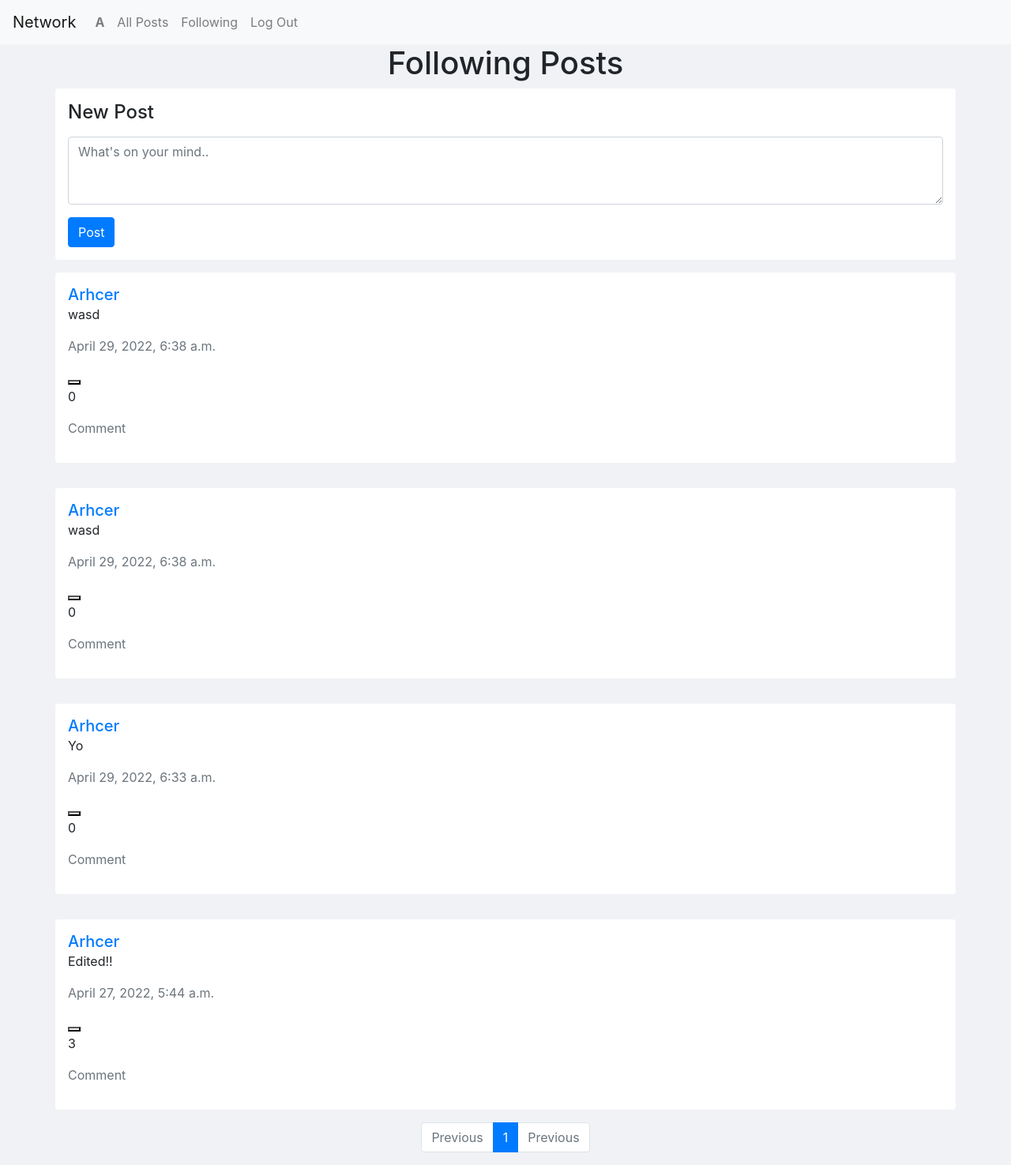
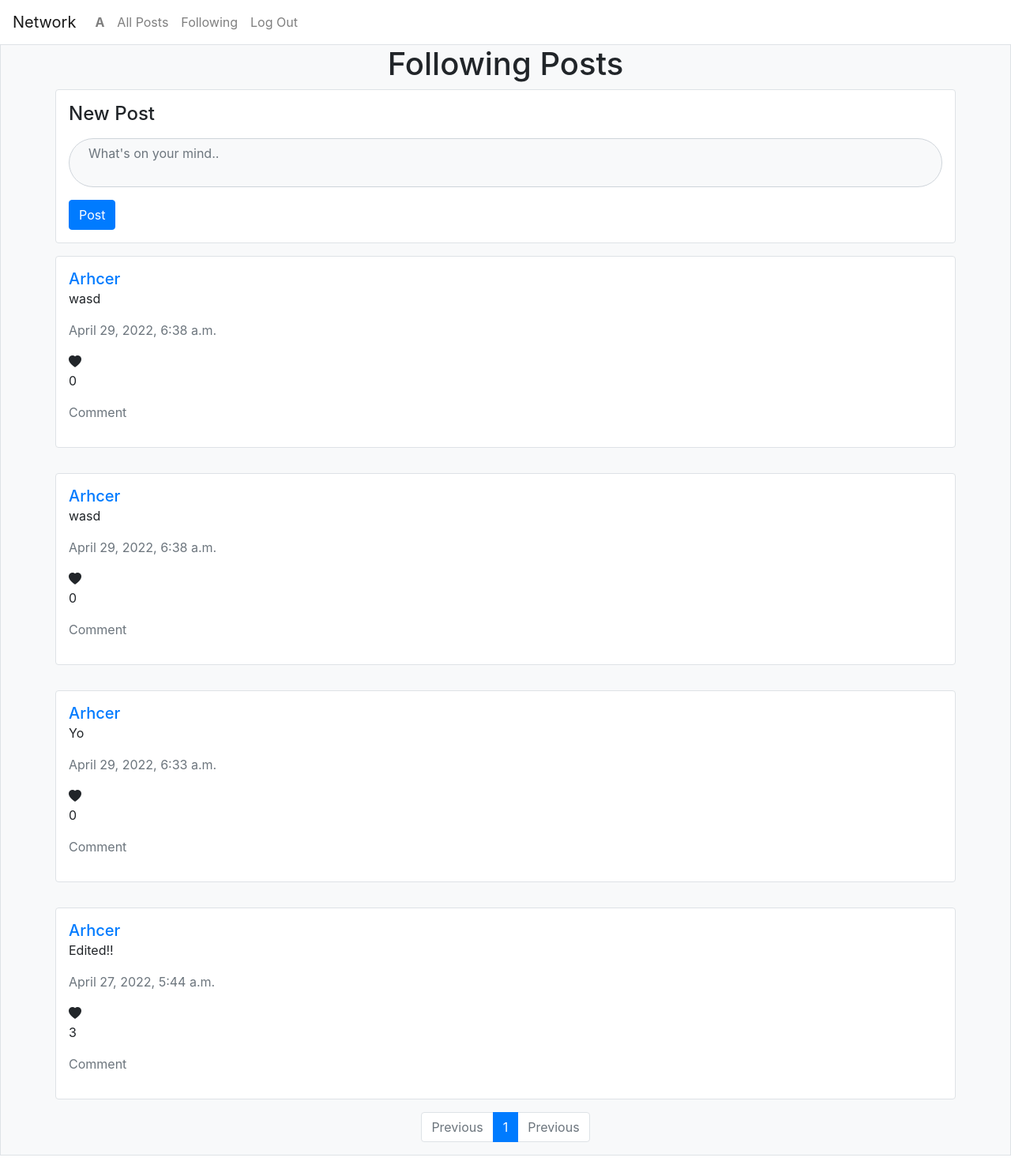
Before and after one commit to Archer-SN/commerce, a Django app: page /following in a window 1280 px wide. Shown: the whole page at 79% size. Run offline with Django 3.2, Linux system fonts and the light colour scheme; a user stored in the database is signed in; data comes from the database, SQL or seed files in the repository; both versions use the stored data as it was after the commit; some libraries are stand-ins or nearby versions.

Commit message:
Finished the project!

```diff
--- a/network/static/network/main.js
+++ b/network/static/network/main.js
@@ -53,9 +53,10 @@ function handleLike(e, type) {
     })
     .then(response => response.json())
     .then(data => {
+        e.target.style.color = data.color;
         e.target.parentNode.querySelector(".like-count").textContent = data["like_count"];
     })
-    .catch(error => console.log(error));
+    .catch(error => window.location.replace("/login"));
 }
 
 function handleFollow() {
@@ -93,14 +94,16 @@ function handleEdit(e, type) {
     const clonedEditButton = clonedContentContainer.querySelector(`.edit-${type}-btn`)
 
     const editContainer = document.createElement("div");
+    editContainer.className = "py-3"
 
-    const editAreaDiv = document.createElement("div");
     const editArea = document.createElement("textarea");
     editArea.value = content;
+    editArea.className = "form-control mb-3";
 
-    editAreaDiv.append(editArea);
 
     const submitButton = document.createElement("button");
+    submitButton.className = "btn btn-primary btn-sm mr-2";
+    submitButton.textContent = "Edit"
     submitButton.addEventListener("click", () => {
         editContent = editArea.value;
         fetch(url, {
@@ -119,12 +122,14 @@ function handleEdit(e, type) {
     })
 
     const cancelButton = document.createElement("button");
+    cancelButton.className = "btn btn-light btn-sm";
+    cancelButton.textContent = "Cancel"
     cancelButton.addEventListener("click", () => {
         editContainer.replaceWith(clonedContentContainer);
         clonedEditButton.addEventListener("click", (e) => handleEdit(e, type))
     })
 
-    editContainer.append(editAreaDiv, submitButton, cancelButton);
+    editContainer.append(editArea, submitButton, cancelButton);
 
     contentContainer.replaceWith(editContainer);
 }
@@ -132,9 +137,15 @@ function handleEdit(e, type) {
 function showComment(e) {
     const commentButton = e.target;
     const postId = commentButton.dataset.id;
+
     const commentContainer = document.createElement("div");
+    commentContainer.className = "comment-container"
+    // Hide comments on click
+    commentButton.addEventListener("click", (e) => hideComment(e), { once: true })
+
+    const hr = document.createElement("hr");
     const commentForm = createCommentForm(postId);
-    commentContainer.append(commentForm)
+    commentContainer.append(hr, commentForm)
 
     fetch(`/comment?id=${postId}`, {
         headers: {"X-CSRFToken": csrftoken},
@@ -142,6 +153,10 @@ function showComment(e) {
     })
     .then(response => response.json())
     .then(data => {
+        if (data["is_logged_in"] === false) {
+            commentForm.action = "/login";
+            commentForm.method = "GET"
+        }
         const commentData = data.comments;
         for (let i = 0; i < commentData.length; i++) {
             commentContainer.append(createComment(data["user_id"], commentData[i]))
@@ -155,9 +170,17 @@ function showComment(e) {
     .catch(error => console.log(error))
 }
 
+function hideComment(e) {
+    e.target.parentNode.querySelector(".comment-container").remove()
+    e.target.addEventListener("click", (e) => showComment(e), {once: true})
+}
+
+
 function createComment(userId, comment) {
     console.log(userId, comment);
     const newComment = document.createElement("div");
+
+    const hr = document.createElement("hr");
 
     const profileLink = document.createElement("a");
     profileLink.className = "h5";
@@ -178,8 +201,8 @@ function createComment(userId, comment) {
     dateCreated.className = "date-created text-muted"
     dateCreated.textContent = comment["date_created"];
 
-    const likeButton = document.createElement("button");
-    likeButton.className = "like-comment-btn";
+    const likeButton = document.createElement("i");
+    likeButton.className = "bi bi-heart-fill like-comment-btn";
     likeButton.dataset.id = comment.id;
     likeButton.addEventListener("click", (e) => handleLike(e, "comment"))
 
@@ -191,7 +214,7 @@ function createComment(userId, comment) {
     commentButton.className = "comment text-muted";
     commentButton.dataset.id = comment.id;
 
-    newComment.append(profileLink, contentContainer)
+    newComment.append(hr, profileLink, contentContainer)
 
     if (comment.author_id === userId) {
         const editButton = document.createElement("p");
@@ -227,10 +250,12 @@ function createCommentForm(postId) {
     commentArea.placeholder = "Write Comment..";
     commentArea.rows = 3;
     commentArea.name = "content";
+    commentArea.className = "form-control mb-3"
 
     const commentSubmit = document.createElement("input");
     commentSubmit.type = "submit";
     commentSubmit.value = "Comment";
+    commentSubmit.className = "btn btn-primary btn-sm"
 
     commentForm.append(hiddenCsrftoken, hiddenPostId, commentArea, commentSubmit);
     return commentForm;
--- a/network/static/network/styles.css
+++ b/network/static/network/styles.css
@@ -1,11 +1,14 @@
-body {
-    background-color: #F0F2F5;
+textarea.form-control {
+    resize: none;
 }
 
-div.container {
-    background-color: #FFFFFF;
+.content {
+    word-wrap: break-word;
+    white-space: pre-wrap;
+    word-break: break-word;
 }
 
-textarea {
-    background-color: #F0F2F5;
+.like-post-btn, .like-comment-btn, .edit-post-btn, .comment {
+    user-select: none;
+    cursor: pointer;
 }
--- a/network/templates/network/content.html
+++ b/network/templates/network/content.html
@@ -8,16 +8,20 @@
 {% endif %}
 
 {% for post in page_obj %}
-    <div class="container my-3 p-3 rounded">
+    <div class="container my-3 p-3 rounded border border-1 bg-white">
         <a href="{% url 'profile' post.author.id %}" class="h5">{{ post.author.username }}</a>
         <div class="content-container" data-id="{{ post.id }}">
             {% if post.author == request.user %}
-                <p class="edit-post-btn">Edit</p>
+                <p class="edit-post-btn text-primary">Edit</p>
             {% endif %}
             <p class="content">{{ post.content }}</p>
         </div>
         <p class="date-created text-muted">{{ post.date_created }}</p>
-        <button class="like-post-btn" data-id="{{ post.id }}"></button>
+        {% if post.is_liked %}
+            <i class="like-post-btn bi bi-heart-fill" style="color: red" data-id="{{ post.id }}"></i>
+        {% else %}
+            <i class="like-post-btn bi bi-heart-fill" data-id="{{ post.id }}"></i>
+        {% endif %}
         <p class="like-count">{{ post.likes }}</p>
         <p class="comment text-muted" data-id="{{ post.id }}">Comment</p>
     </div>
--- a/network/templates/network/index.html
+++ b/network/templates/network/index.html
@@ -2,11 +2,11 @@
 
 {% block body %}
     <h1 class="text-left">{{ title }}</h1>
-    <div class="container p-3 rounded">
+    <div class="container p-3 rounded border border-1 bg-white">
         <form action="{% url 'post' %}" method="POST">
             {% csrf_token %}
             <label for="post-content" class="form-label h4 mb-3">New Post</label>
-            <textarea id="post-content" class="form-control mb-3" name="content" rows="3" placeholder="What's on your mind.." class="form-control" required></textarea>
+            <textarea id="post-content" class="form-control mb-3 px-4 rounded-pill word-break bg-light" name="content" rows="2" placeholder="What's on your mind.." class="form-control" required></textarea>
             <input type="submit" value="Post" class="btn btn-primary">
         </form>
     </div>
--- a/network/templates/network/layout.html
+++ b/network/templates/network/layout.html
@@ -4,13 +4,14 @@
 <html lang="en">
     <head>
         <title>{% block title %}Social Network{% endblock %}</title>
+        <link rel="stylesheet" type="text/css" href="{% static 'network/styles.css' %}?{% now 'U' %}" >
         <link rel="stylesheet" href="https://stackpath.bootstrapcdn.com/bootstrap/4.4.1/css/bootstrap.min.css" integrity="sha384-Vkoo8x4CGsO3+Hhxv8T/Q5PaXtkKtu6ug5TOeNV6gBiFeWPGFN9MuhOf23Q9Ifjh" crossorigin="anonymous">
-        <link href="{% static 'network/styles.css' %}" rel="stylesheet">
         <script src="{% static 'network/main.js' %}"></script>
+        <link rel="stylesheet" href="https://cdn.jsdelivr.net/npm/bootstrap-icons@1.8.1/font/bootstrap-icons.css">
     </head>
-    <body>
+    <body class="bg-light">
 
-        <nav class="navbar navbar-expand-lg navbar-light bg-light">
+        <nav class="navbar navbar-expand-lg navbar-light bg-white">
             <a class="navbar-brand" href="#">Network</a>
 
             <div>
@@ -42,7 +43,7 @@
             </div>
           </nav>
 
-        <div class="body d-flex flex-column align-items-center">
+        <div class="body d-flex flex-column align-items-center border border-1">
             {% block body %}
             {% endblock %}
         </div>
--- a/network/templates/network/profile.html
+++ b/network/templates/network/profile.html
@@ -6,7 +6,7 @@
 {% endblock %}
 
 {% block body %}
-    <div>
+    <div class="container my-3 p-3 rounded border border-1 bg-white">
         <h1 id="profile-name">{{ user_data.username }}</h1>
         <p>
             <b>Total Followers:</b>
--- a/network/views.py
+++ b/network/views.py
@@ -18,6 +18,10 @@ def index(request):
 
     page_number = request.GET.get("pnum", 1)
     page_obj = paginator.get_page(page_number)
+    if request.user.is_authenticated:
+        for obj in page_obj:
+            obj.is_liked = request.user.liked_post.filter(pk=obj.id).exists()
+
     return render(request, "network/index.html", {
         "page_obj": page_obj,
         "title": "All Posts",
@@ -98,6 +102,10 @@ def profile_view(request, user_id):
 
     page_number = request.GET.get("pnum", 1)
     page_obj = paginator.get_page(page_number)
+    if request.user.is_authenticated:
+        for obj in page_obj:
+            obj.is_liked = request.user.liked_post.filter(pk=obj.id).exists()
+
     return render(request, "network/profile.html", {
         "user_data": user_data,
         "is_following": is_following,
@@ -106,6 +114,7 @@ def profile_view(request, user_id):
     })
 
 
+@login_required
 def following_view(request):
     if request.method == "PUT":
         data = json.loads(request.body)
@@ -128,6 +137,9 @@ def following_view(request):
 
     page_number = request.GET.get("pnum", 1)
     page_obj = paginator.get_page(page_number)
+    if request.user.is_authenticated:
+        for obj in page_obj:
+            obj.is_liked = request.user.liked_post.filter(pk=obj.id).exists()
 
     return render(request, "network/index.html", {
         "page_obj": page_obj,
@@ -136,9 +148,11 @@ def following_view(request):
     })
 
 
-@login_required
 def comment(request):
     if request.method == "POST":
+        if not request.user.is_authenticated:
+            return HttpResponse(status=403)
+
         content = request.POST.get("content", "")
         post_id = request.POST.get("post-id")
         comment_parent = Post.objects.get(pk=post_id)
@@ -148,9 +162,13 @@ def comment(request):
                                   content=content, post=comment_parent)
             new_comment.save()
 
-        return HttpResponseRedirect(reverse("index"))
+        # Return to the previous url
+        return HttpResponseRedirect(request.META['HTTP_REFERER'])
 
     elif request.method == "PUT":
+        if not request.user.is_authenticated:
+            return HttpResponse(status=403)
+
         data = json.loads(request.body)
         id = data["id"]
         content = data["content"]
@@ -182,15 +200,18 @@ def comment(request):
                 pk=comment["author_id"]).username
 
         return JsonResponse({"comments": comments,
-                             "user_id": request.user.id},
+                             "user_id": request.user.id,
+                             "is_logged_in": request.user.is_authenticated},
                             status=200)
 
     else:
         return HttpResponse(status=405)
 
 
-@ login_required
 def post(request):
+    if not request.user.is_authenticated:
+        return HttpResponse(status=403)
+
     if request.method == "POST":
         content = request.POST.get("content", "")
         if len(content) > 0:
@@ -222,8 +243,10 @@ def post(request):
 
 
 # Handling like system for both post and like
-@ login_required
 def like(request):
+    if not request.user.is_authenticated:
+        return HttpResponse(status=403)
+
     if request.method == "PUT":
         data = json.loads(request.body)
         id = data["id"]
@@ -238,13 +261,15 @@ def like(request):
             if request.user.liked_post.filter(pk=id).exists():
                 post.remove_like()
                 request.user.liked_post.remove(post)
+                heart_color = "black"
             # Add like if the user hasn't liked the post
             else:
                 request.user.liked_post.add(post)
                 post.add_like()
+                heart_color = "red"
             post.save()
-            # Returning like count
-            return JsonResponse({"like_count": post.likes}, status=201)
+            # Returning like count and color
+            return JsonResponse({"like_count": post.likes, "color": heart_color}, status=201)
 
         elif type == "comment":
             comment = Comment.objects.filter(pk=id).first()
@@ -254,13 +279,15 @@ def like(request):
             # If user has already liked the comment, delete the like
             if request.user.liked_comment.filter(pk=id).exists():
                 comment.remove_like()
-                request.user.like_comment.remove(comment)
+                request.user.liked_comment.remove(comment)
+                heart_color = "black"
             # Add like if the user hasn't liked the comment
             else:
                 request.user.liked_comment.add(comment)
                 comment.add_like()
+                heart_color = "red"
             comment.save()
-            # Returning like count
-            return JsonResponse({"like_count": comment.likes}, status=201)
+            # Returning like count and color
+            return JsonResponse({"like_count": comment.likes, "color": heart_color}, status=201)
     else:
         return HttpResponse(status=405)
```
Also changed, not shown: db.sqlite3.
